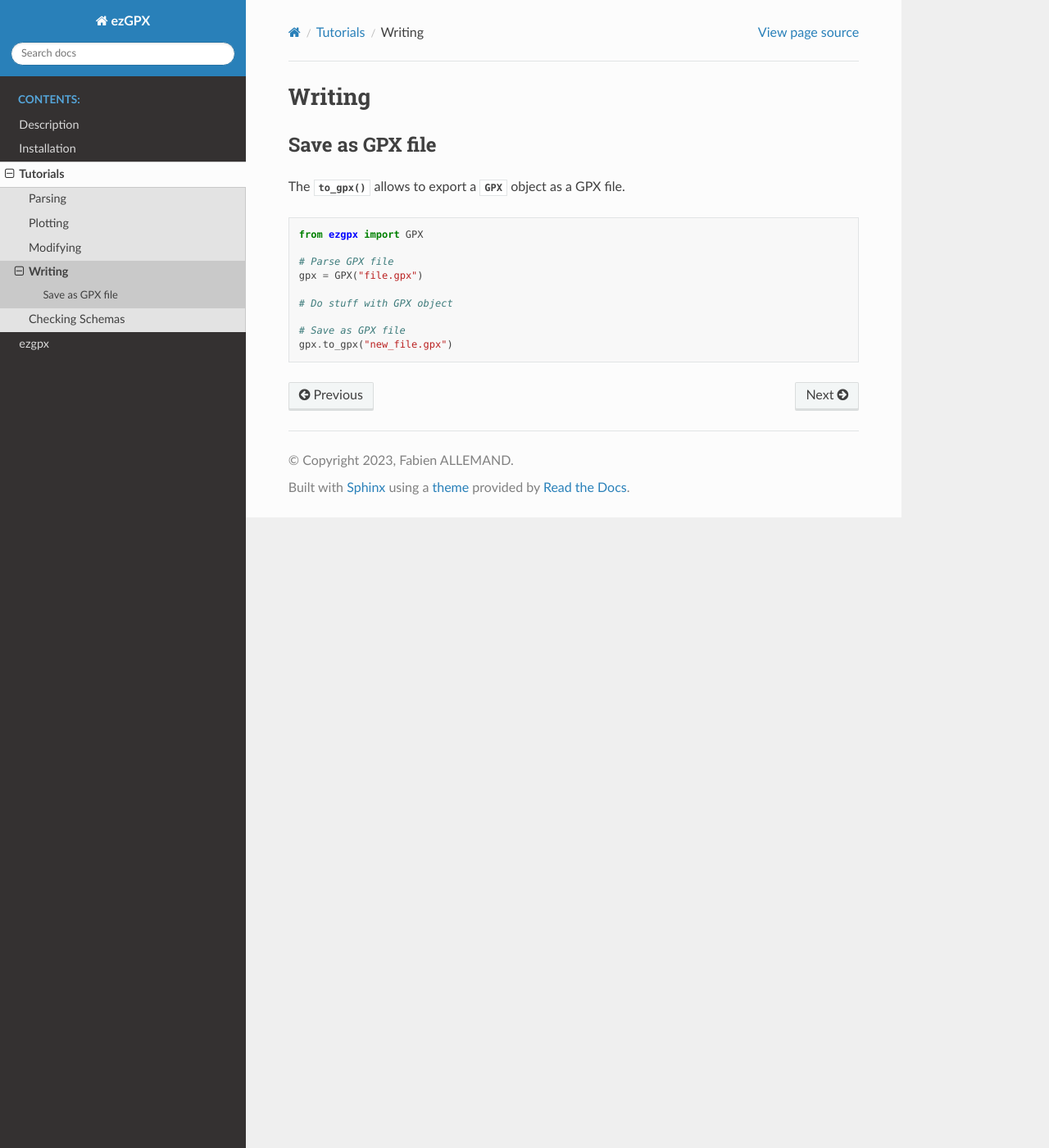
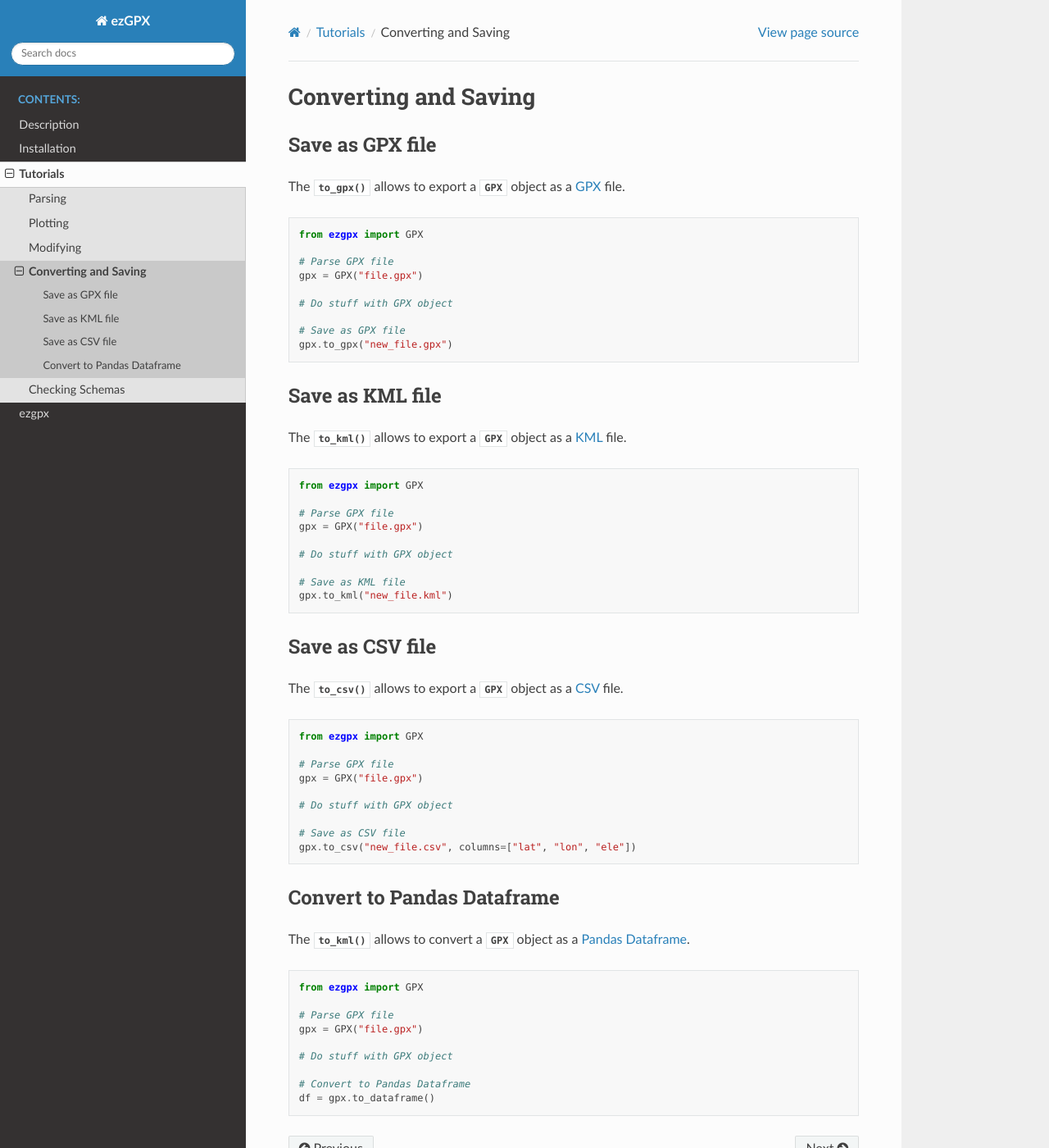
Before and after one commit to FABallemand/ezGPX, a Sphinx documentation site: the page built from doc/tutorials/writing.rst, in a window 1280 px wide and 1400 px high. Shown: the whole window at 82% size. Built offline with Sphinx 7.4.7 and the Read the Docs theme 2.0.0, drawn with Linux system fonts in a browser that asks for light colours.

Commit message:
#1 #6 Work in progress: -Update documentation to include conversion and saving methods -Remove GPX.to_string method
[ci skip]

```diff
--- a/doc/tutorials/writing.rst
+++ b/doc/tutorials/writing.rst
@@ -1,10 +1,10 @@
-Writing
--------
+Converting and Saving
+---------------------
 
 Save as GPX file
 ^^^^^^^^^^^^^^^^
 
-The :py:meth:`~to_gpx` allows to export a :py:class:`~ezgpx.gpx.GPX` object as a GPX file.
+The :py:meth:`~to_gpx` allows to export a :py:class:`~ezgpx.gpx.GPX` object as a `GPX <https://en.wikipedia.org/wiki/GPS_Exchange_Format>`_ file.
 
 ::
 
@@ -17,3 +17,54 @@ The :py:meth:`~to_gpx` allows to export a :py:class:`~ezgpx.gpx.GPX` object as a
 
     # Save as GPX file
     gpx.to_gpx("new_file.gpx")
+
+Save as KML file
+^^^^^^^^^^^^^^^^
+
+The :py:meth:`~to_kml` allows to export a :py:class:`~ezgpx.gpx.GPX` object as a `KML <https://en.wikipedia.org/wiki/Keyhole_Markup_Language>`_ file.
+
+::
+
+    from ezgpx import GPX
+
+    # Parse GPX file
+    gpx = GPX("file.gpx")
+
+    # Do stuff with GPX object
+
+    # Save as KML file
+    gpx.to_kml("new_file.kml")
+
+Save as CSV file
+^^^^^^^^^^^^^^^^
+
+The :py:meth:`~to_csv` allows to export a :py:class:`~ezgpx.gpx.GPX` object as a `CSV <https://en.wikipedia.org/wiki/Comma-separated_values>`_ file.
+
+::
+
+    from ezgpx import GPX
+
+    # Parse GPX file
+    gpx = GPX("file.gpx")
+
+    # Do stuff with GPX object
+
+    # Save as CSV file
+    gpx.to_csv("new_file.csv", columns=["lat", "lon", "ele"])
+
+Convert to Pandas Dataframe
+^^^^^^^^^^^^^^^^^^^^^^^^^^^
+
+The :py:meth:`~to_kml` allows to convert a :py:class:`~ezgpx.gpx.GPX` object as a `Pandas Dataframe <https://pandas.pydata.org/docs/reference/api/pandas.DataFrame.html>`_.
+
+::
+
+    from ezgpx import GPX
+
+    # Parse GPX file
+    gpx = GPX("file.gpx")
+
+    # Do stuff with GPX object
+
+    # Convert to Pandas Dataframe
+    df = gpx.to_dataframe()
```
Also changed, not shown: notes.md (+1 -0 lines), 2 other files.
